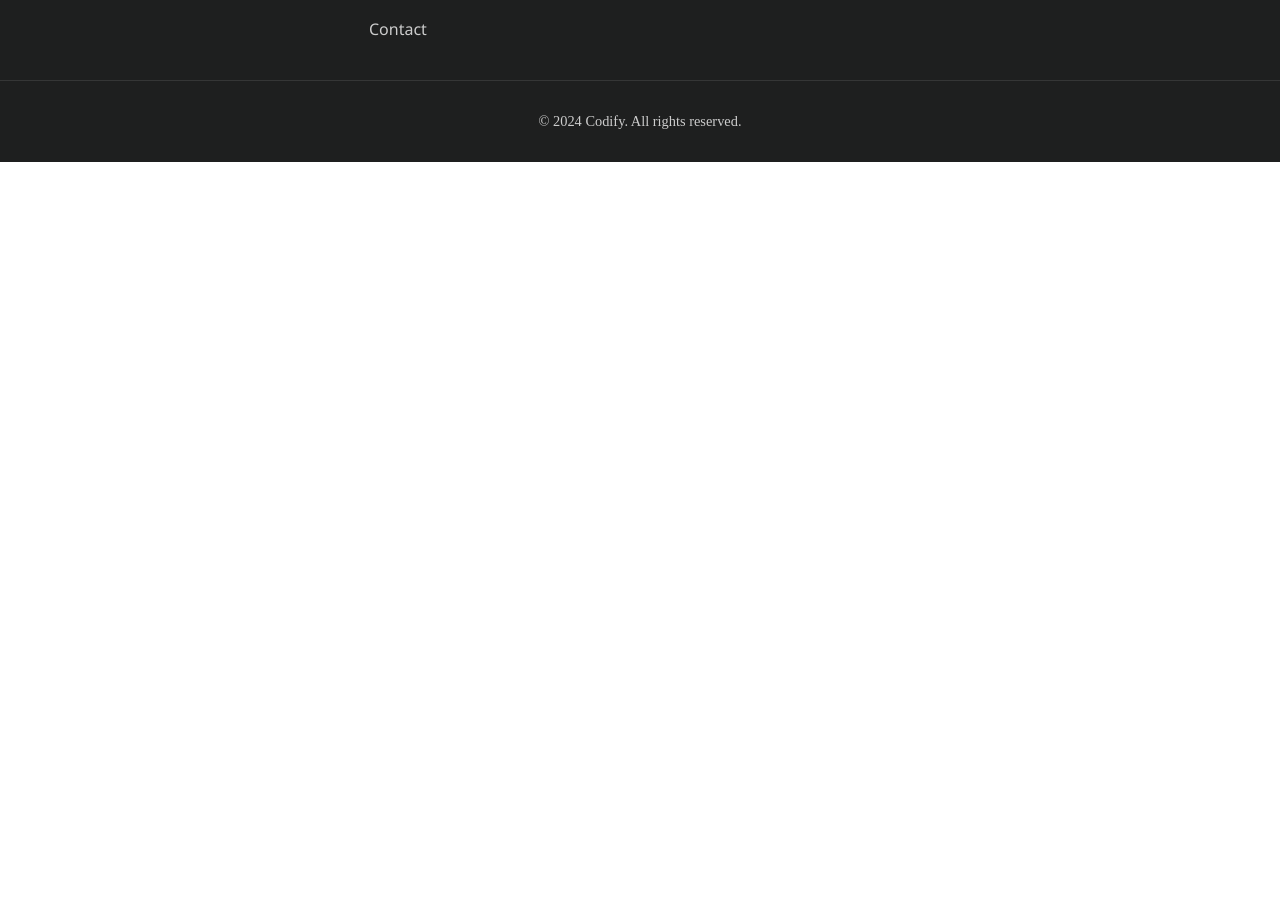
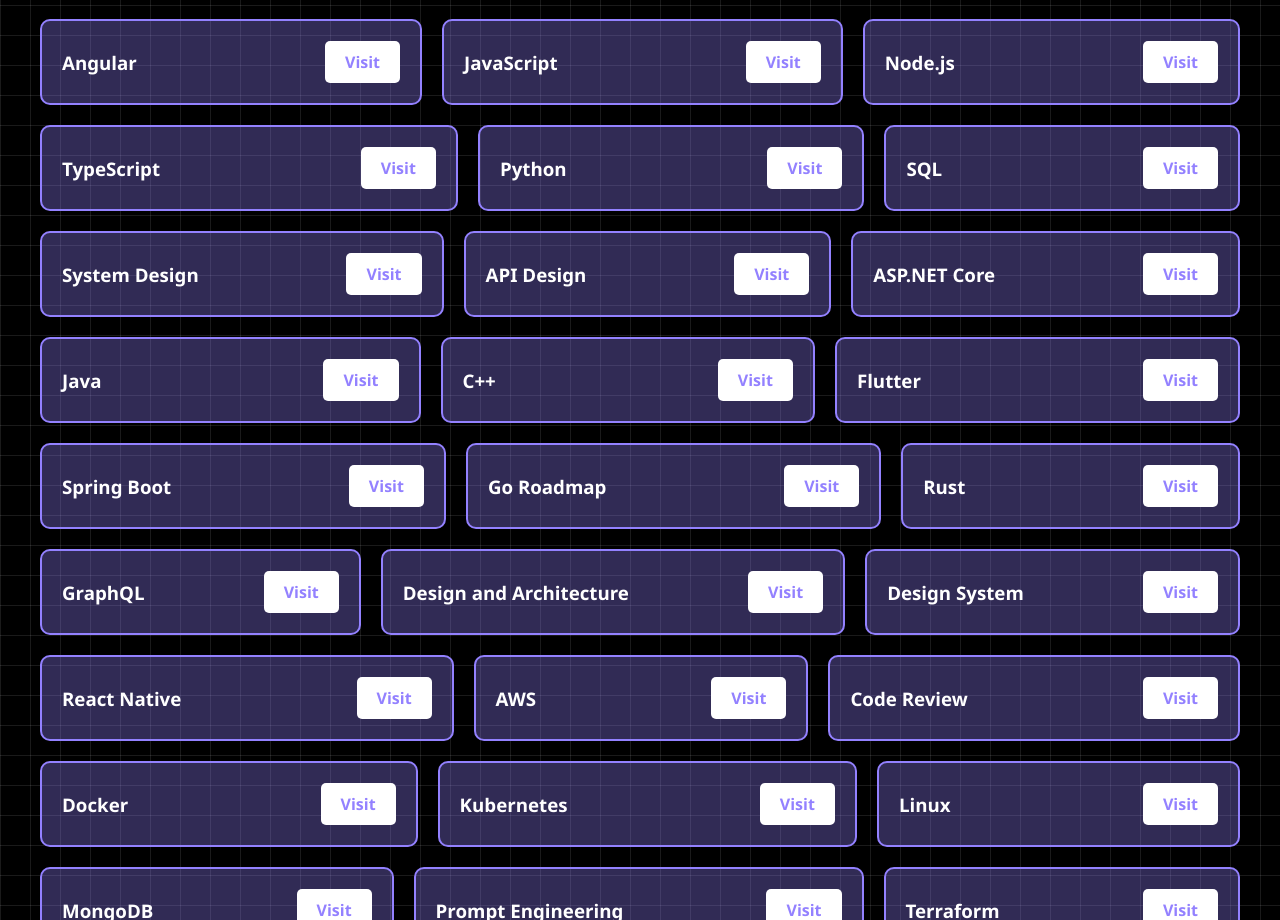
Before and after one commit to Roshansuthar1105/codify-frontend, a React (Vite) app: page /roadmap in a window 1280 px wide. Shown: the part 1880-2800 px from the top of the page. Before the commit the page ends 2042 px from the top, so only its background shows below. Built offline with nearby package versions, Linux system fonts and the light colour scheme; no server answers; a web font is replaced by a local one.

Commit message:
changed roadmap page

```diff
--- /dev/null
+++ b/src/assets/json/skillbasedRoadmaps.json
@@ -0,0 +1,134 @@
+[
+    {
+        "skill_name": "Computer Science",
+        "skill_link": "https://roadmap.sh/computer-science"
+    },
+    {
+        "skill_name": "React",
+        "skill_link": "https://roadmap.sh/react"
+    },
+    {
+        "skill_name": "Vue",
+        "skill_link": "https://roadmap.sh/vue"
+    },
+    {
+        "skill_name": "Angular",
+        "skill_link": "https://roadmap.sh/angular"
+    },
+    {
+        "skill_name": "JavaScript",
+        "skill_link": "https://roadmap.sh/javascript"
+    },
+    {
+        "skill_name": "Node.js",
+        "skill_link": "https://roadmap.sh/nodejs"
+    },
+    {
+        "skill_name": "TypeScript",
+        "skill_link": "https://roadmap.sh/typescript"
+    },
+    {
+        "skill_name": "Python",
+        "skill_link": "https://roadmap.sh/python"
+    },
+    {
+        "skill_name": "SQL",
+        "skill_link": "https://roadmap.sh/sql"
+    },
+    {
+        "skill_name": "System Design",
+        "skill_link": "https://roadmap.sh/system-design"
+    },
+    {
+        "skill_name": "API Design",
+        "skill_link": "https://roadmap.sh/api-design"
+    },
+    {
+        "skill_name": "ASP.NET Core",
+        "skill_link": "https://roadmap.sh/aspnet-core"
+    },
+    {
+        "skill_name": "Java",
+        "skill_link": "https://roadmap.sh/java"
+    },
+    {
+        "skill_name": "C++",
+        "skill_link": "https://roadmap.sh/cpp"
+    },
+    {
+        "skill_name": "Flutter",
+        "skill_link": "https://roadmap.sh/flutter"
+    },
+    {
+        "skill_name": "Spring Boot",
+        "skill_link": "https://roadmap.sh/spring-boot"
+    },
+    {
+        "skill_name": "Go Roadmap",
+        "skill_link": "https://roadmap.sh/golang"
+    },
+    {
+        "skill_name": "Rust",
+        "skill_link": "https://roadmap.sh/rust"
+    },
+    {
+        "skill_name": "GraphQL",
+        "skill_link": "https://roadmap.sh/graphql"
+    },
+    {
+        "skill_name": "Design and Architecture",
+        "skill_link": "https://roadmap.sh/software-design-architecture"
+    },
+    {
+        "skill_name": "Design System",
+        "skill_link": "https://roadmap.sh/design-system"
+    },
+    {
+        "skill_name": "React Native",
+        "skill_link": "https://roadmap.sh/react-native"
+    },
+    {
+        "skill_name": "AWS",
+        "skill_link": "https://roadmap.sh/aws"
+    },
+    {
+        "skill_name": "Code Review",
+        "skill_link": "https://roadmap.sh/code-review"
+    },
+    {
+        "skill_name": "Docker",
+        "skill_link": "https://roadmap.sh/docker"
+    },
+    {
+        "skill_name": "Kubernetes",
+        "skill_link": "https://roadmap.sh/kubernetes"
+    },
+    {
+        "skill_name": "Linux",
+        "skill_link": "https://roadmap.sh/linux"
+    },
+    {
+        "skill_name": "MongoDB",
+        "skill_link": "https://roadmap.sh/mongodb"
+    },
+    {
+        "skill_name": "Prompt Engineering",
+        "skill_link": "https://roadmap.sh/prompt-engineering"
+    },
+    {
+        "skill_name": "Terraform",
+        "skill_link": "https://roadmap.sh/terraform"
+    },
+    {
+        "skill_name": "Data Structures & Algorithms",
+        "skill_link": "https://roadmap.sh/datastructures-and-algorithms"
+    },
+    {
+        "skill_name": "Git and GitHub",
+        "skill_link": "https://roadmap.sh/git-github"
+    },
+    {
+        "skill_name": "Redis",
+        "skill_link": "https://roadmap.sh/redis"
+    }
+]
--- a/src/components/css/Roadmap.css
+++ b/src/components/css/Roadmap.css
@@ -32,7 +32,7 @@
   cursor: default;
 }
 
-.roadmap-item h3 {
+.roadmap-item p {
   color: var(--text_clr);
   margin: 0;
   font-family: "Playwrite IS", cursive;
@@ -54,3 +54,62 @@
   opacity: 0.9;
   transform: scale(1.05);
 }
+/*
+.roadmap-container{
+  display: flex;
+  flex-direction: row;
+  flex-wrap: wrap;
+  gap: 20px;
+  justify-content: center;
+  max-width: 1200px;
+  margin: 0 auto;
+  padding-bottom: 50px;
+}
+.page-heading{
+  text-align: center;
+  margin: 50px 0;
+}
+.roadmap-item {
+flex-grow: 1;
+flex-shrink: 1;
+background-color: var(--bg_buttons_blur);
+border: 2px solid var(--bg_buttons);
+width: auto;
+border-radius: 10px;
+padding:10px 20px;
+display: flex;
+justify-content: space-between;
+align-items: center;
+transition: transform 0.2s ease;
+overflow: hidden;
+position: relative;
+gap: 5px;
+}
+
+.roadmap-item:hover {
+transform: translateY(-5px);
+background-color: var(--bg_buttons);
+cursor: default;
+}
+.roadmap-item p {
+color: var(--text_clr);
+margin: 0;
+font-family: "Playwrite IS", cursive;
+}
+
+.roadmap-item a {
+box-sizing: border-box;
+color: var(--text_clr);
+padding: 6px 15px;
+border-radius: 5px;
+text-decoration: none;
+font-weight: 600;
+transition: all 0.2s ease;
+border: 2px solid var(--bg_buttons);
+border-radius: 50px;
+}
+.roadmap-item a:hover{
+background-color: transparent;
+color: #fff;
+border: 2px solid #fff;
+}*/
--- a/src/pages/Roadmap.jsx
+++ b/src/pages/Roadmap.jsx
@@ -1,4 +1,5 @@
-import roadmapData from "../assets/json/roadmap.json";
+import roadmap from "../assets/json/roadmap.json";
+import skills from "../assets/json/skillbasedRoadmaps.json";
 import "../components/css/Roadmap.css";
 const Roadmap = () => {
     return (
@@ -6,14 +7,22 @@
             <div className="container">
                 <div className="gradient-background"></div>
                 <div className="roadmap-container">
-                    <h2 className="page-heading" >Roadmaps</h2>
-                    {roadmapData.map((item) => (
+                    <h2 className="page-heading" >Role based Roadmaps</h2>
+                    {roadmap.map((item) => (
                         <div className="roadmap-item" key={item.roadmap_name}>
-                            <h3>{item.roadmap_name}</h3>
+                            <p>{item.roadmap_name}</p>
                             <a href={item.roadmap_link} target="_blank" rel="noopener noreferrer">Visit</a>
                         </div>
                     ))}
-                </div>
+                    <h2 className="page-heading" >Skill Based Roadmaps</h2>
+                    {skills.map((item) => (
+                        <div className="roadmap-item" key={item.skill_name}>
+                            <h3>{item.skill_name}</h3>
+                            <a href={item.skill_link} target="_blank" rel="noopener noreferrer">Visit</a>
+                        </div>
+                    ))}
+                    </div>
+                {/* </div> */}
             </div>
         </>
     )
```
